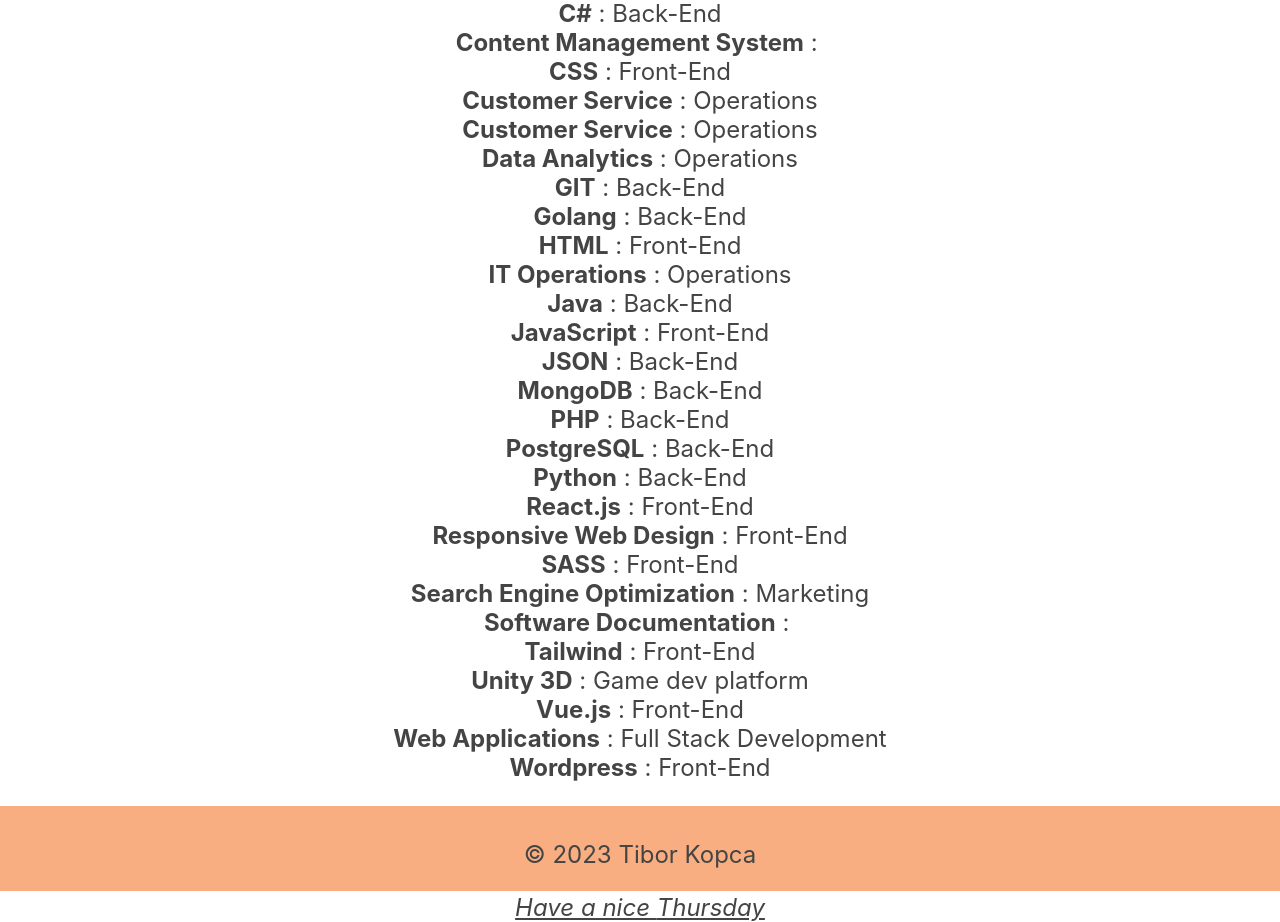
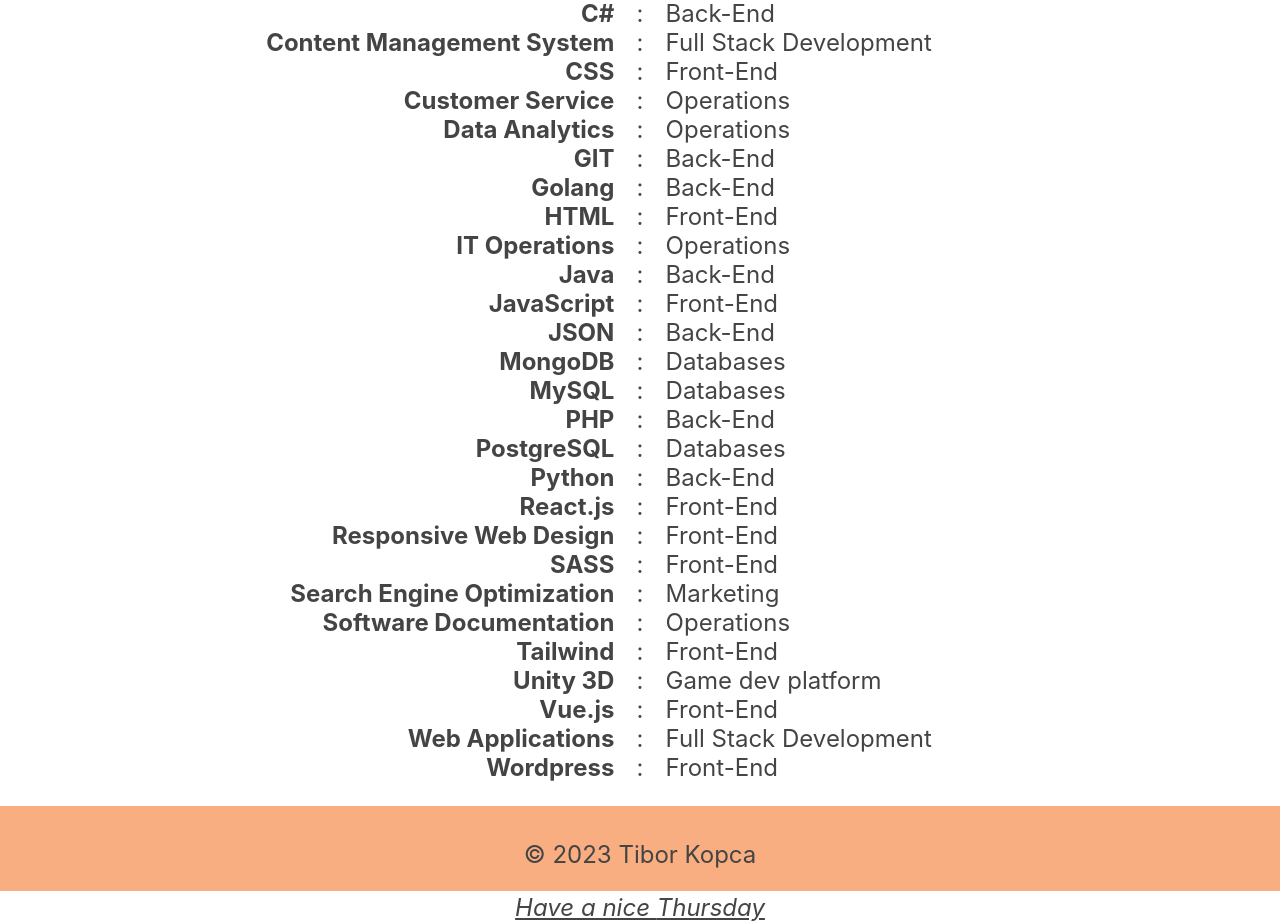
Before and after one commit to TiborKopca/ReactApp2023, a React (Vite) app: page / in a window 1280 px wide. Shown: the part 1113-2035 px from the top of the page. Built offline with nearby package versions, Linux system fonts and the light colour scheme.

Commit message:
List CSS and refactoring

```diff
--- a/src/Body.jsx
+++ b/src/Body.jsx
@@ -2,6 +2,7 @@
 import Button from "./components/Button/Button.jsx";
 import List from "./components/List.jsx";
 import ListTech from "./components/ListTechs.jsx";
+import {techs} from "./components/Data/Data.jsx";
 
 // eslint-disable-next-line react/prop-types
 function Wrapper({ children }) {
@@ -9,37 +10,6 @@
 }
 
 function Body() {
-  const techs = [
-    { id: 1, name: "HTML", uses: "Front-End" },
-    { id: 2, name: "CSS", uses: "Front-End" },
-    { id: 3, name: "JavaScript", uses: "Front-End" },
-    { id: 4, name: "Wordpress", uses: "Front-End" },
-    { id: 5, name: "Responsive Web Design", uses: "Front-End" },
-    { id: 6, name: "GIT", uses: "Back-End"},
-    { id: 7, name: "Search Engine Optimization", uses:"Marketing"},
-    { id: 8, name: "PHP", uses: "Back-End" },
-    { id: 9, name: "Golang", uses: "Back-End" },
-    { id: 10, name: "React.js", uses: "Front-End" },
-    { id: 11, name: "Java", uses: "Back-End" },
-    { id: 12, name: "IT Operations", uses: "Operations" },
-    { id: 13, name: "AJAX", uses: "Front-End" },
-    { id: 14, name: "Customer Service", uses: "Operations" },
-    { id: 15, name: "Software Documentation"},
-    { id: 16, name: "PostgreSQL", uses: "Back-End" },
-    { id: 17, name: "MongoDB", uses: "Back-End" },
-    { id: 18, name: "Python", uses: "Back-End" },
-    { id: 19, name: "Bootstrap", uses: "Front-End" },
-    { id: 20, name: "Content Management System" },
-    { id: 21, name: "Vue.js", uses: "Front-End" },
-    { id: 22, name: "Customer Service", uses: "Operations" },
-    { id: 23, name: "SASS", uses: "Front-End" },
-    { id: 24, name: "JSON", uses: "Back-End" },
-    { id: 25, name: "Web Applications", uses: "Full Stack Development" },
-    { id: 26, name: "Tailwind", uses: "Front-End" },
-    { id: 27, name: "Data Analytics", uses: "Operations"  },
-    { id: 28, name: "C#", uses: "Back-End" },
-    { id: 29, name: "Unity 3D", uses: "Game dev platform" },
-  ];
 
   return (
     <>
--- /dev/null
+++ b/src/components/Data/Data.jsx
@@ -0,0 +1,31 @@
+export const techs = [
+    { id: 1, name: "HTML", uses: "Front-End" },
+    { id: 2, name: "CSS", uses: "Front-End" },
+    { id: 3, name: "JavaScript", uses: "Front-End" },
+    { id: 4, name: "Wordpress", uses: "Front-End" },
+    { id: 5, name: "Responsive Web Design", uses: "Front-End" },
+    { id: 6, name: "GIT", uses: "Back-End"},
+    { id: 7, name: "Search Engine Optimization", uses:"Marketing"},
+    { id: 8, name: "PHP", uses: "Back-End" },
+    { id: 9, name: "Golang", uses: "Back-End" },
+    { id: 10, name: "React.js", uses: "Front-End" },
+    { id: 11, name: "Java", uses: "Back-End" },
+    { id: 12, name: "IT Operations", uses: "Operations" },
+    { id: 13, name: "AJAX", uses: "Front-End" },
+    { id: 14, name: "Customer Service", uses: "Operations" },
+    { id: 15, name: "Software Documentation", uses: "Operations"},
+    { id: 16, name: "PostgreSQL", uses: "Databases" },
+    { id: 17, name: "MongoDB", uses: "Databases" },
+    { id: 18, name: "Python", uses: "Back-End" },
+    { id: 19, name: "Bootstrap", uses: "Front-End" },
+    { id: 20, name: "Content Management System" , uses: "Full Stack Development"},
+    { id: 21, name: "Vue.js", uses: "Front-End" },
+    { id: 22, name: "MySQL", uses: "Databases" },
+    { id: 23, name: "SASS", uses: "Front-End" },
+    { id: 24, name: "JSON", uses: "Back-End" },
+    { id: 25, name: "Web Applications", uses: "Full Stack Development" },
+    { id: 26, name: "Tailwind", uses: "Front-End" },
+    { id: 27, name: "Data Analytics", uses: "Operations"  },
+    { id: 28, name: "C#", uses: "Back-End" },
+    { id: 29, name: "Unity 3D", uses: "Game dev platform" },
+  ];
--- a/src/components/ListTechs.jsx
+++ b/src/components/ListTechs.jsx
@@ -12,9 +12,10 @@
 
 //MAP
   const listTech = itemslist.map((tech) => (
-                                            <li key={tech.id}>
-                                            <b>{tech.name}</b> :&nbsp;
-                                            {tech.uses}
+                                            <li key={tech.id} className='listParent'>
+                                                <div className='listLeft'><b>{tech.name}</b></div>
+                                                <div className='separator'>:</div>
+                                                <div className='listRight'>{tech.uses}</div>
                                             </li>
                                 ));
 
--- a/src/index.css
+++ b/src/index.css
@@ -56,6 +56,21 @@
   padding-inline-start: 0;
   text-align: center;
   list-style: none;
+}
+.listParent{
+  display: flex;
+}
+.separator{
+  flex: 1%;
+  flex-shrink: 0.5;
+}
+.listLeft{
+  flex: 45%;
+  text-align: right;
+}
+.listRight{
+  flex: 45%;
+  text-align: left;
 }
 
 /* Default
```
